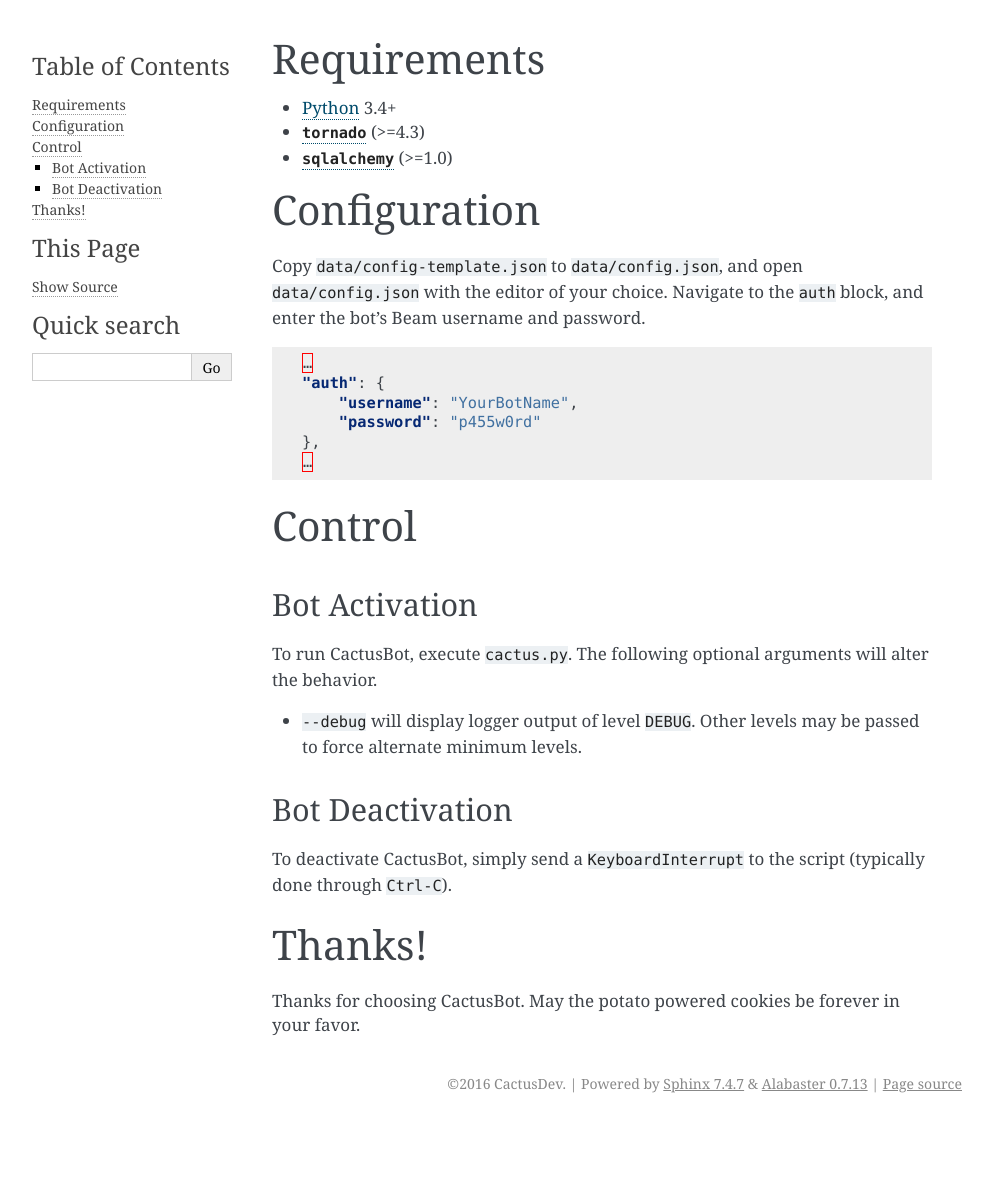
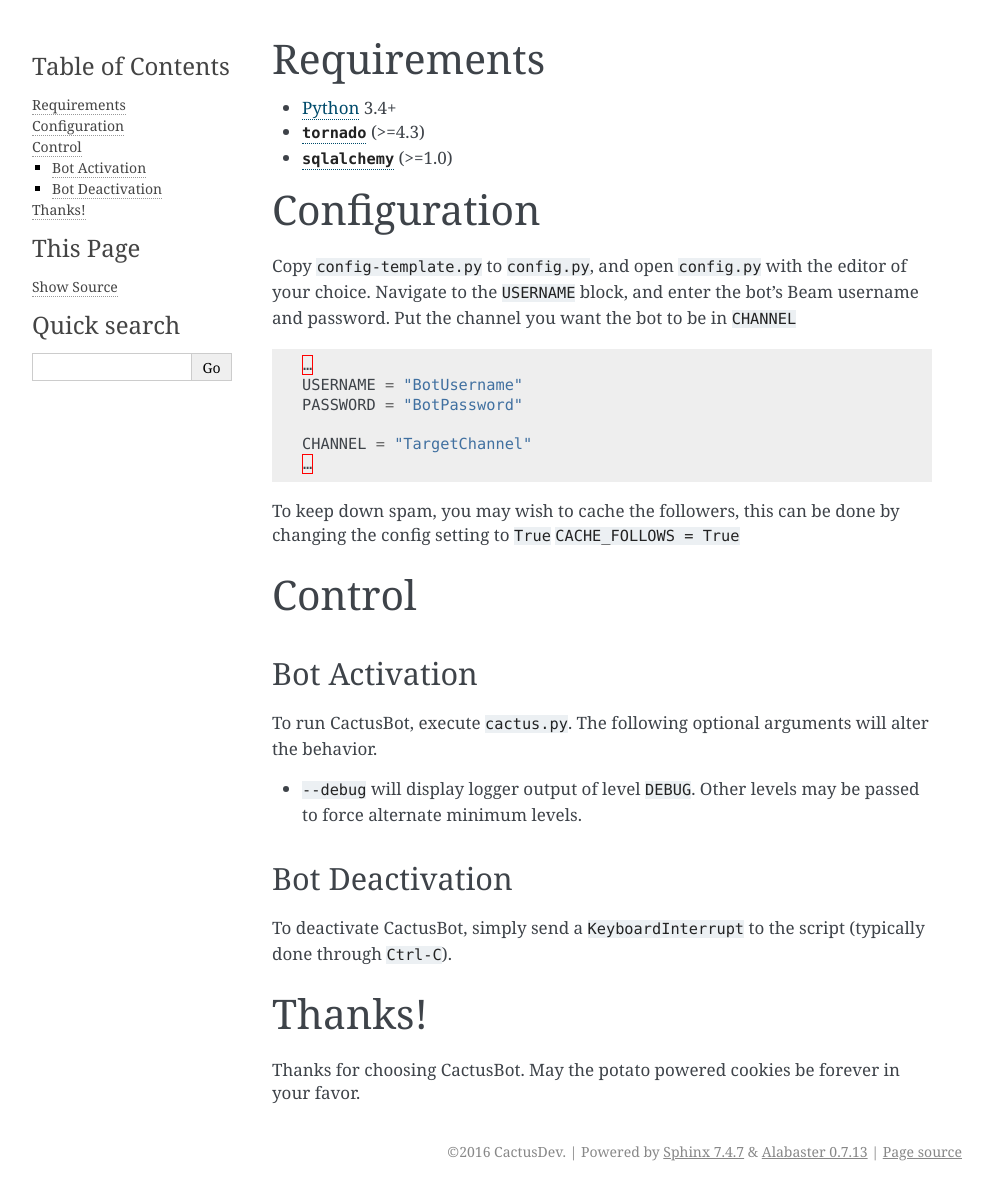
Before and after one commit to CactusDev/CactusBot, a Sphinx documentation site: the page built from docs/setup.md, in a window 1280 px wide. Shown: the whole page, without its empty margins (148-1141 px from the left). Built offline with Sphinx 7.4.7, drawn with Linux system fonts in a browser that asks for light colours; before the commit the page ends 1123 px from its top, so only the background shows below that.

Commit message:
Added docs and made cactusbot/cached/__init__.py conform to PEP 8
~Mage

````diff
--- a/docs/setup.md
+++ b/docs/setup.md
@@ -6,16 +6,19 @@
 
 # Configuration
 
-Copy `data/config-template.json` to `data/config.json`, and open `data/config.json` with the editor of your choice. Navigate to the `auth` block, and enter the bot's Beam username and password.
+Copy `config-template.py` to `config.py`, and open `config.py` with the editor of your choice. Navigate to the `USERNAME` block, and enter the bot's Beam username and password. Put the channel you want the bot to be in `CHANNEL`
 
-```json
+```python
 …
-"auth": {
-    "username": "YourBotName",
-    "password": "p455w0rd"
-},
+USERNAME = "BotUsername"
+PASSWORD = "BotPassword"
+
+CHANNEL = "TargetChannel"
 …
 ```
+
+To keep down spam, you may wish to cache the followers, this can be done by changing the config setting to `True`
+`CACHE_FOLLOWS = True`
 
 # Control
 
````
Also changed, not shown: 1 other file.
